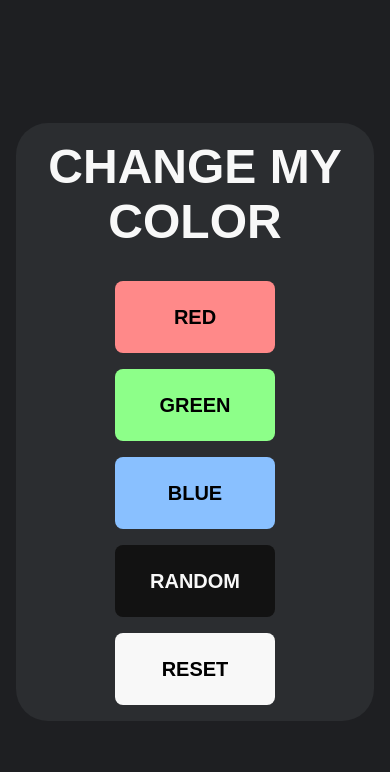
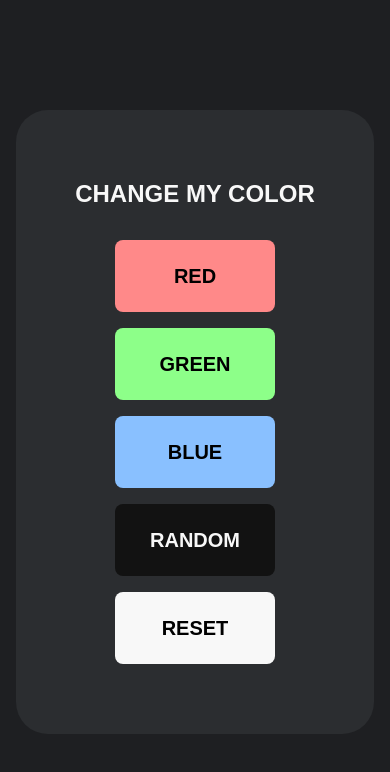
Before and after one commit to dudebat923/ColorChanger, a plain HTML site: page index.html in a window 390 px wide. Drawn offline with Linux system fonts and the light colour scheme; a web font is replaced by a local one.

Commit message:
Fixed font size on smaller screens

```diff
--- a/styles.css
+++ b/styles.css
@@ -20,6 +20,8 @@ h1 {
   margin: 1rem;
   display: flex;
   flex-direction: column;
+  align-content: center;
+  justify-content: center;
   gap: 2rem;
   background-color: #2b2d30;
   padding: 3rem;
@@ -44,6 +46,10 @@ button {
 }
 
 @media (max-width: 1000px) {
+  h1 {
+    font-size: 2.25rem;
+  }
+
   button {
     width: 10rem;
     height: 4.5rem;
@@ -51,12 +57,19 @@ button {
 
   .container {
     width: 100%;
+    min-height: 37rem;
     padding: 1rem;
   }
 
   .buttons {
     flex-direction: column;
     gap: 1rem;
+  }
+}
+
+@media (max-width: 400px) {
+  h1 {
+    font-size: 1.5rem;
   }
 }
 
```
